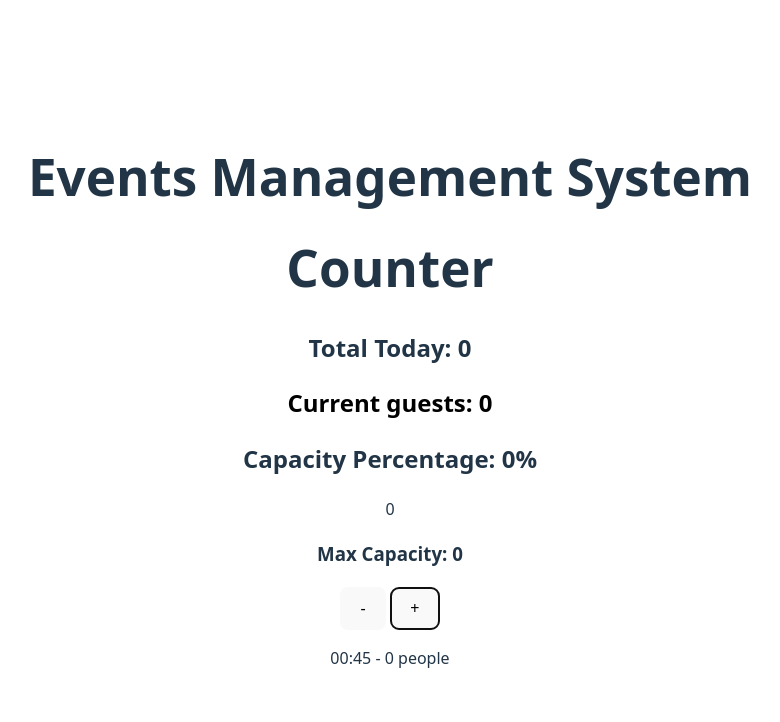
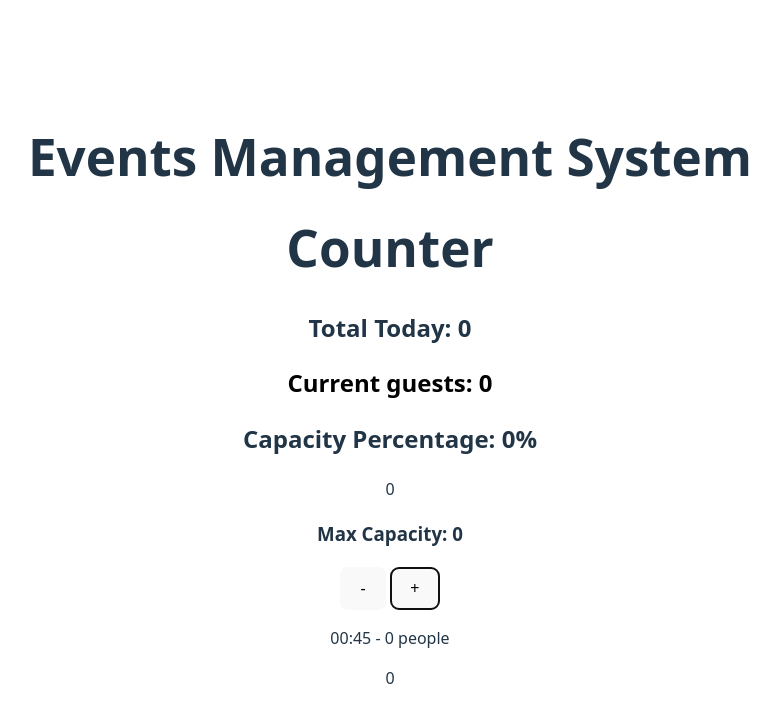
Before and after one commit to ciaranhayes/Event-Management-System, a React (Vite) app: page / in a window 1280 px wide. Both pictures are taken after a click on the button "Start". Shown: the top 722 px of the page, without its empty margins (250-1030 px from the left). Built offline with nearby package versions, Linux system fonts and the light colour scheme.

Commit message:
Figuring out logic for getting the highest hour stats

```diff
--- a/src/components/Counter.tsx
+++ b/src/components/Counter.tsx
@@ -5,7 +5,9 @@ function Counter() {
   const [count, setCount] = useState(0);
   const [started, setStarted] = useState(false);
   const [countOnHour, setCountOnHour] = useState<number | null>(null);
-  const [hourCount, setHourCount] = useState<{ hour: number, peopleIn: number }[]>([]);
+  const [hourCount, setHourCount] = useState<
+    { hour: number; peopleIn: number }[]
+  >([]);
   const [maxCapacity, setMaxCapacity] = useState<number>(0);
   const [warning, setWarning] = useState("");
   const [percentageIn, setPercentageIn] = useState<number>(0);
@@ -13,6 +15,10 @@ function Counter() {
   const [spacesLeft, setSpacesLeft] = useState<number>();
   const [shiftLength, setShiftLength] = useState<number>(0);
   const [currentHour, setCurrentHour] = useState<number>(0);
+  const [highestInHour, setHighestInHour] = useState<number>(0);
+  const [hourCountHights, setHourCountHights] = useState<
+    { hour: number; peopleIn: number }[]
+  >([]);
 
   let refCount = useRef(0);
 
@@ -46,7 +52,7 @@ function Counter() {
     let hour: number = now.getHours();
     let minute: number = now.getMinutes();
     for (let i = 0; i <= shiftLength; i++) {
-      target.setHours(hour, (minute + i), 0, 0);
+      target.setHours(hour, minute + i, 0, 0);
       let delay = target.getTime() - now.getTime();
       setTimeout(() => {
         setCountOnHour(refCount.current);
@@ -66,10 +72,12 @@ function Counter() {
   // Effect for getting the count on the hour
   useEffect(() => {
     if (countOnHour !== null && currentHour !== null) {
-    setHourCount((prev) => [...prev, { hour: currentHour, peopleIn: countOnHour }]);
+      setHourCount((prev) => [
+        ...prev,
+        { hour: currentHour, peopleIn: countOnHour },
+      ]);
     }
   }, [countOnHour]);
-
 
   // Getting the max capacity and being able to set it
   function handleMaxValue(e: React.ChangeEvent<HTMLInputElement>) {
@@ -79,6 +87,12 @@ function Counter() {
   // Effect for setting spaces left and showing it on screen
   useEffect(() => {
     setSpacesLeft(maxCapacity - count);
+  }, [count]);
+
+  useEffect(() => {
+    if (count > highestInHour) {
+      setHighestInHour(count);
+    }
   }, [count]);
 
   // Effect for getting percentages of capacity
@@ -116,7 +130,11 @@ function Counter() {
       )}
       {started === false ? (
         <div>
-          <input type="number" placeholder="How Long is the Event?" onChange={handleShiftLength}/>
+          <input
+            type="number"
+            placeholder="How Long is the Event?"
+            onChange={handleShiftLength}
+          />
           <input type="number" onChange={handleMaxValue} />
           <button onClick={makeStarted} disabled={started}>
             Start
@@ -131,7 +149,13 @@ function Counter() {
         </div>
       )}
       {hourCount.map((entry, index) => (
-        <p key={index}>00:{entry.hour < 10 ? `0${entry.hour}` : entry.hour} - {entry.peopleIn} people</p>
+        <div>
+          <p key={index}>
+            00:{entry.hour < 10 ? `0${entry.hour}` : entry.hour} -{" "}
+            {entry.peopleIn} people
+          </p>
+          <p>{highestInHour}</p>
+        </div>
       ))}
     </>
   );
```
Lines whose indentation alone changed are shown as unchanged.
